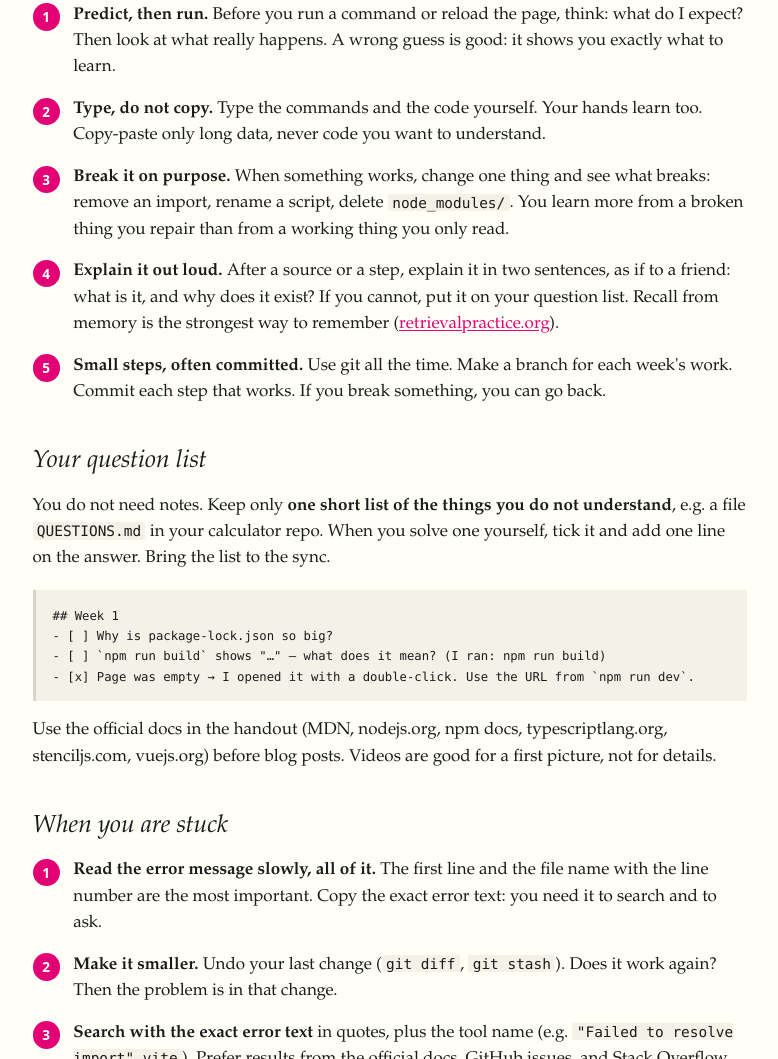
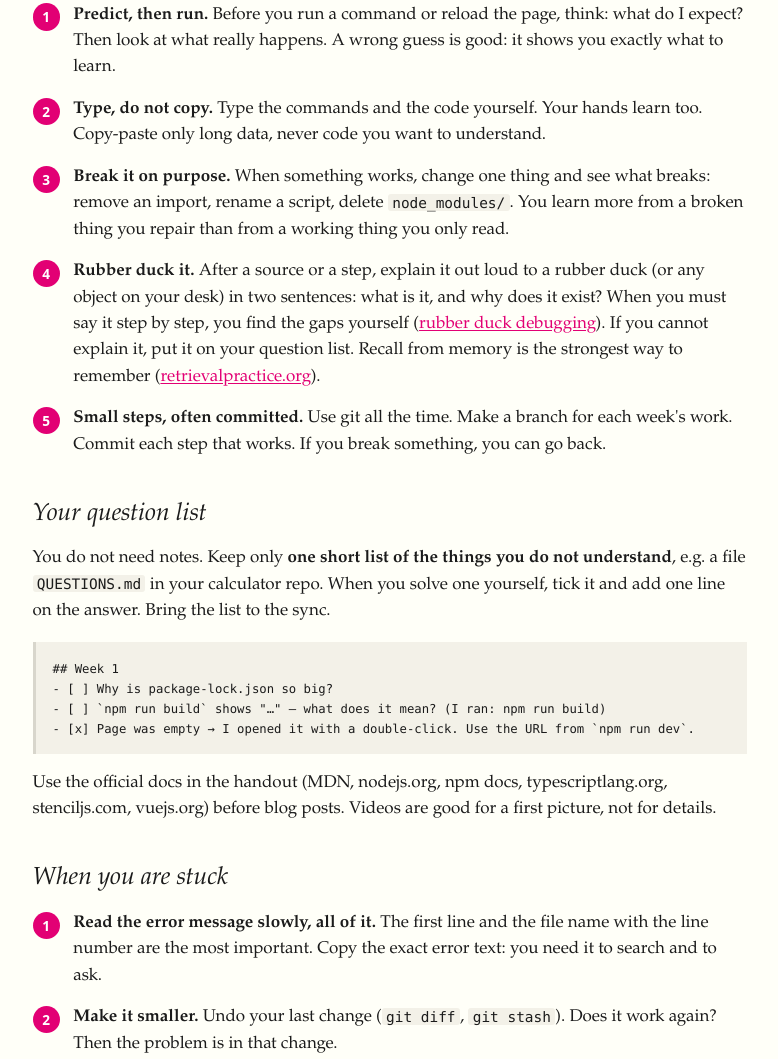
Before and after one commit to amir-ba/scale-learning, a plain HTML site: page reference/how-to-learn.html in a window 1280 px wide. Shown: the part 940-1999 px from the top of the page, without its empty margins (157-935 px from the left). Drawn offline with Linux system fonts and the light colour scheme.

Commit message:
Name the explain rule: rubber duck approach

```diff
--- a/reference/how-to-learn.html
+++ b/reference/how-to-learn.html
@@ -36,7 +36,7 @@
   <li><strong>Predict, then run.</strong> Before you run a command or reload the page, think: what do I expect? Then look at what really happens. A wrong guess is good: it shows you exactly what to learn.</li>
   <li><strong>Type, do not copy.</strong> Type the commands and the code yourself. Your hands learn too. Copy-paste only long data, never code you want to understand.</li>
   <li><strong>Break it on purpose.</strong> When something works, change one thing and see what breaks: remove an import, rename a script, delete <code>node_modules/</code>. You learn more from a broken thing you repair than from a working thing you only read.</li>
-  <li><strong>Explain it out loud.</strong> After a source or a step, explain it in two sentences, as if to a friend: what is it, and why does it exist? If you cannot, put it on your question list. Recall from memory is the strongest way to remember (<a href="https://www.retrievalpractice.org/">retrievalpractice.org</a>).</li>
+  <li><strong>Rubber duck it.</strong> After a source or a step, explain it out loud to a rubber duck (or any object on your desk) in two sentences: what is it, and why does it exist? When you must say it step by step, you find the gaps yourself (<a href="https://en.wikipedia.org/wiki/Rubber_duck_debugging">rubber duck debugging</a>). If you cannot explain it, put it on your question list. Recall from memory is the strongest way to remember (<a href="https://www.retrievalpractice.org/">retrievalpractice.org</a>).</li>
   <li><strong>Small steps, often committed.</strong> Use git all the time. Make a branch for each week's work. Commit each step that works. If you break something, you can go back.</li>
 </ol>
 
```
Also changed, not shown: weeks/week-01.html (+1 -1 lines), 1 other file.
